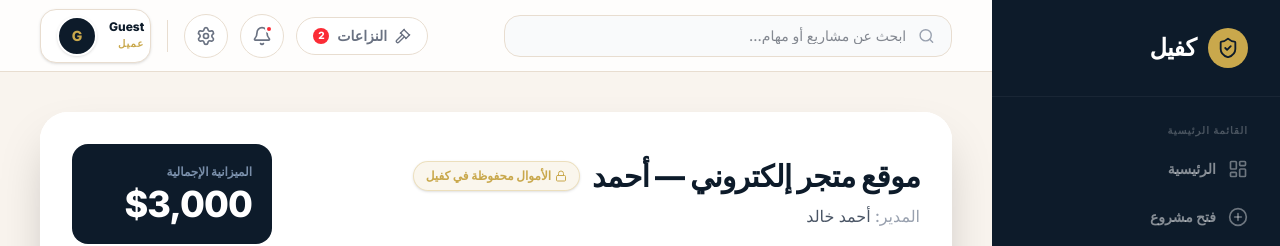
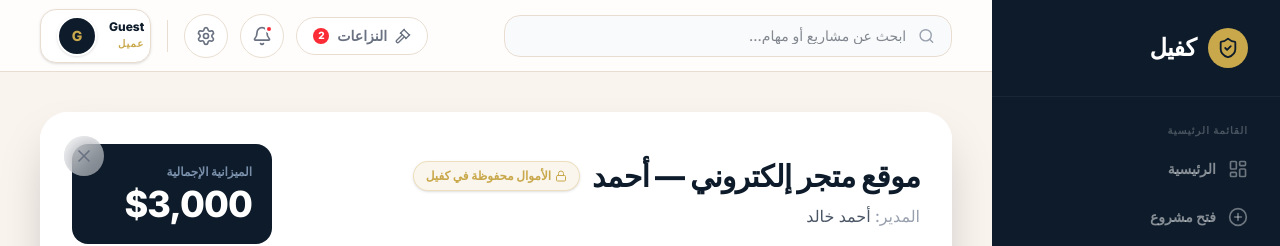
Before and after one commit to rayasalem/kafil, a React (Vite) app: page /projects/proj_1 in a window 1280 px wide. Shown: the top 246 px of the page. Built offline with nearby package versions, Linux system fonts and the light colour scheme; a web font is replaced by a local one.

Commit message:
feat: add ProjectDetailsView component and UX strategy documentation for dispute resolution flow

```diff
--- a/src/features/projects/ProjectDetailsView.tsx
+++ b/src/features/projects/ProjectDetailsView.tsx
@@ -1,5 +1,5 @@
 import { useEffect, useState, FC, FormEvent } from 'react';
-import { useParams } from 'react-router-dom';
+import { useParams, useNavigate } from 'react-router-dom';
 import {
   Lock, Send, Gavel, X, FileText, Upload, TriangleAlert,
   Scale, CheckCircle2, ShieldCheck, User, ArrowLeft, Clock, CalendarDays
@@ -346,6 +346,7 @@ const TaskRow: FC<{
 /* ─── Main Page ─── */
 const ProjectDetails: FC = () => {
   const { id } = useParams<{ id: string }>();
+  const navigate = useNavigate();
   const [project, setProject] = useState<Project | null>(null);
   const [name, setName] = useState('');
   const [freelancerQuery, setFreelancerQuery] = useState('');
@@ -416,6 +417,15 @@ const ProjectDetails: FC = () => {
       className="max-w-5xl mx-auto bg-white rounded-[28px] overflow-hidden shadow-2xl relative z-50 mb-10"
       dir="rtl"
     >
+      {/* Close Button */}
+      <button
+        onClick={() => navigate(-1)}
+        className="absolute top-6 left-6 z-50 w-10 h-10 rounded-full bg-gray-100/50 backdrop-blur-md flex items-center justify-center text-gray-500 hover:bg-gray-200 transition-all focus:outline-none focus:ring-2 focus:ring-[var(--color-kafil-gold)]"
+        aria-label="إغلاق والعودة للوحة التحكم"
+      >
+        <X size={20} />
+      </button>
+
       {/* Project Header */}
       <div className="bg-white border-b border-[#E8DDD0] p-8 mb-8">
         <div className="flex flex-col md:flex-row justify-between items-start md:items-center gap-4 mb-8">
```
